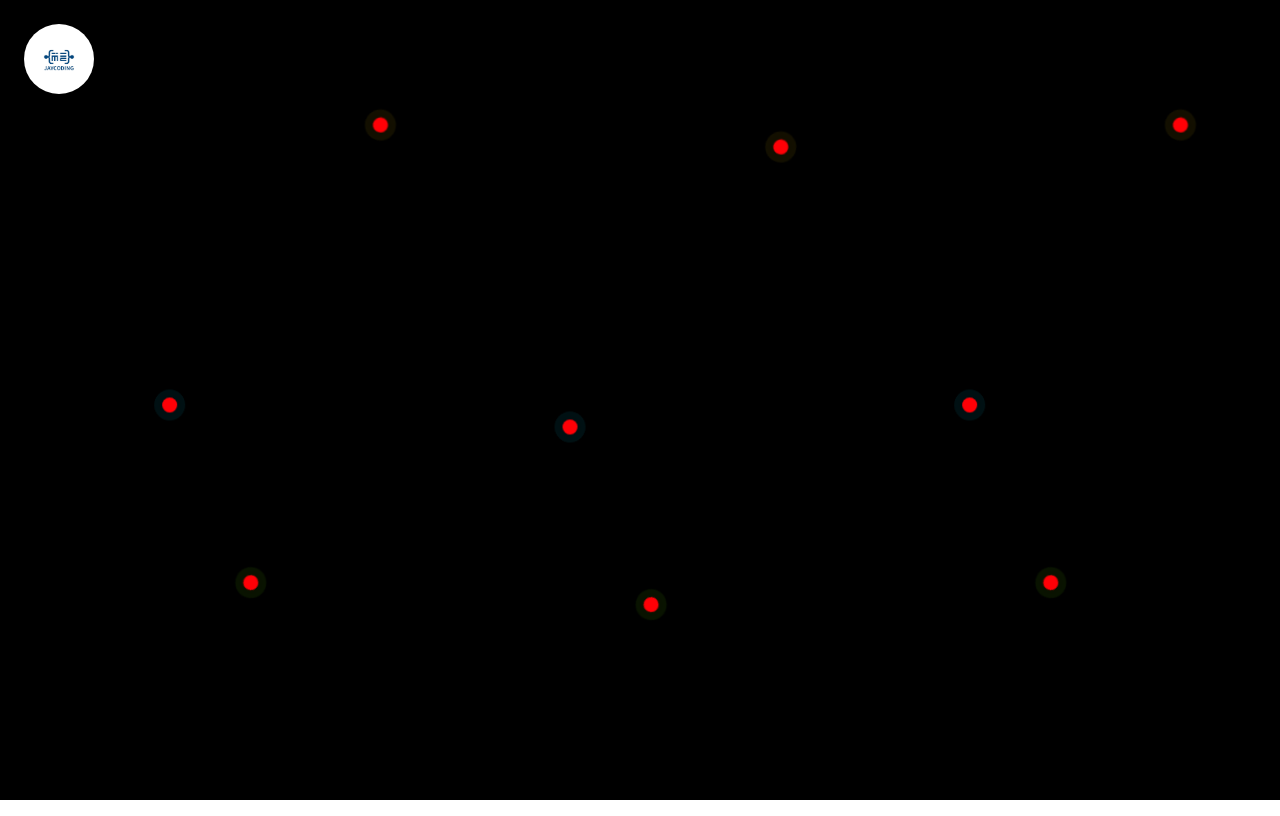
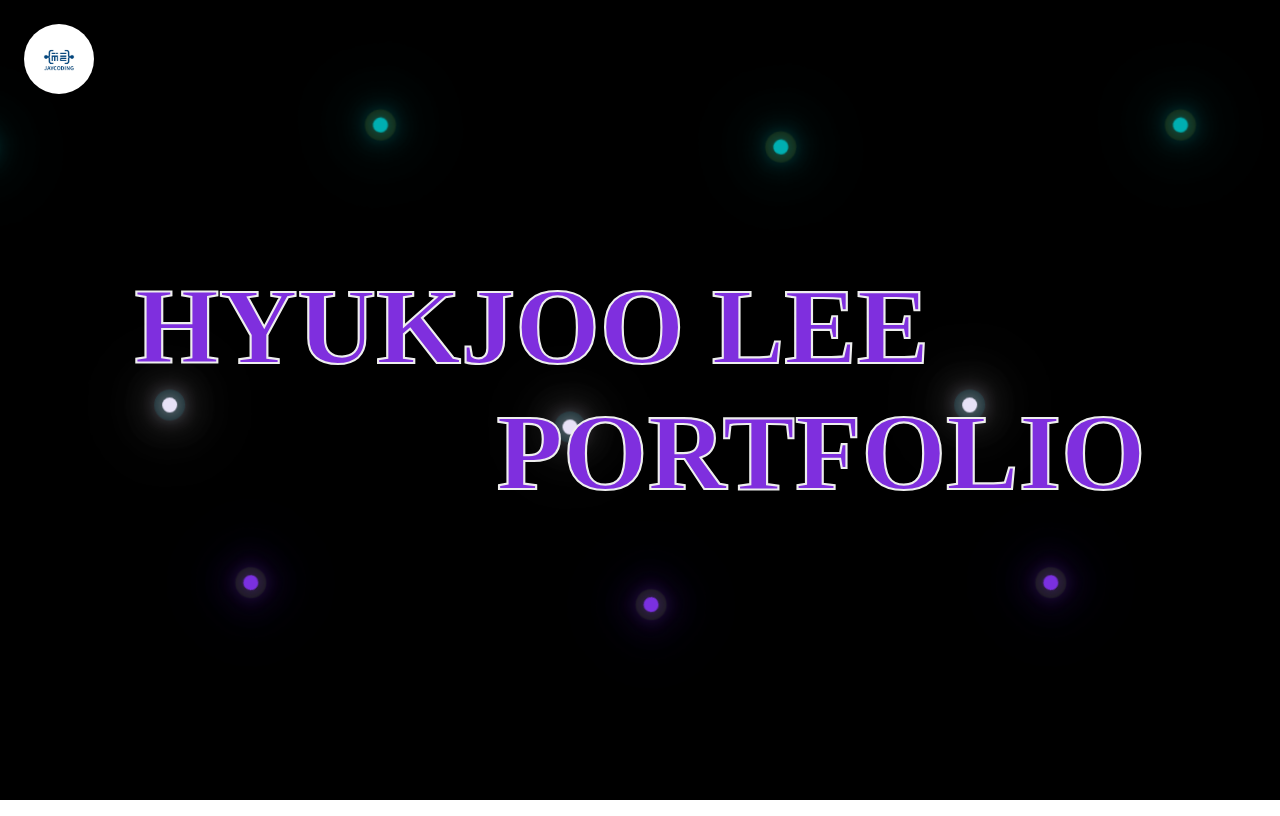
Before and after one commit to Hyukjoo-Lee/ReactJS_portfolio, a React (Create React App) app: page / in a window 1280 px wide. Built offline with nearby package versions, Linux system fonts and the light colour scheme.

Commit message:
design: start design page

```diff
--- a/src/App.tsx
+++ b/src/App.tsx
@@ -1,8 +1,8 @@
-import { Navbar } from "react-bootstrap";
 import { BrowserRouter } from "react-router-dom";
 import { ThemeProvider } from "styled-components";
 import Background from "./components/Background";
 import NavBar from "./components/Navbar";
+import Start from "./components/Start/Start";
 import { theme } from "./theme";
 
 function App() {
@@ -12,6 +12,7 @@ function App() {
         <ThemeProvider theme={theme}>
           <Background />
           <NavBar />
+          <Start />
           {/* <Intro />
           <Skills />
           <TimeLine /> */}
--- a/src/components/Background.tsx
+++ b/src/components/Background.tsx
@@ -122,7 +122,7 @@ const Container = styled.div`
   }
 `;
 
-const Background = (props: any) => {
+const Background = () => {
   return (
     <Container>
       <div className="glowing">
--- a/src/components/Navbar.tsx
+++ b/src/components/Navbar.tsx
@@ -1,7 +1,8 @@
-import { Navbar, Container, NavLink, Nav } from "react-bootstrap";
+import { Navbar, Container, NavLink } from "react-bootstrap";
 import styled from "styled-components";
 
 const Logo = styled.img`
+  position: fixed;
   width: 70px;
   height: 70px;
   margin: 1em;
--- /dev/null
+++ b/src/components/Start/Start.tsx
@@ -0,0 +1,38 @@
+import styled from "styled-components";
+
+const NameContainer = styled.div`
+  height: 100vh;
+  margin: 0 10%;
+`;
+
+const Text = styled.div`
+  position: relative;
+  width: 100%;
+  font-weight: 700;
+  top: 32vh;
+  font-size: 8.5vw;
+
+  .content {
+    color: ${({ theme }) => theme.color.purple};
+    -webkit-text-stroke: 0.02em ${({ theme }) => theme.color.white};
+  }
+
+  .second {
+    position: absolute;
+    left: auto;
+    right: 0;
+  }
+`;
+const Start = () => {
+  return (
+    <NameContainer>
+      <Text>
+        <div className="content">HYUKJOO LEE</div>
+
+        <div className="content second">PORTFOLIO</div>
+      </Text>
+    </NameContainer>
+  );
+};
+
+export default Start;
--- a/src/theme.ts
+++ b/src/theme.ts
@@ -1,12 +1,20 @@
 import { DefaultTheme } from "styled-components";
-
 
 export const theme: DefaultTheme = {
   color: {
     black: "#000",
-  }
+    white: "#EEEEEE",
+    gray: "#696969",
+    blue: "#00ADB5",
+    red: "#C84B31",
+    purple: '#7F2FDE',
+    lightpurple: "#E8E2F7",
+    gradient: "linear-gradient(100deg, #7F2FDE 21%, #00ADB5 95%)",
+
+    bg_default: "linear-gradient(to right, #c6ffdd, #fbd786, #c6ffdd)",
+    bg_white: "#EEEEEE",
+  },
 };
-
 
 const mediaQuery_max = (maxWidth: number): string =>
   `@media screen and (max-width: ${maxWidth}px)`;
```
Also changed, not shown: src/components/Wrapper.tsx (added, +10 -0 lines).
